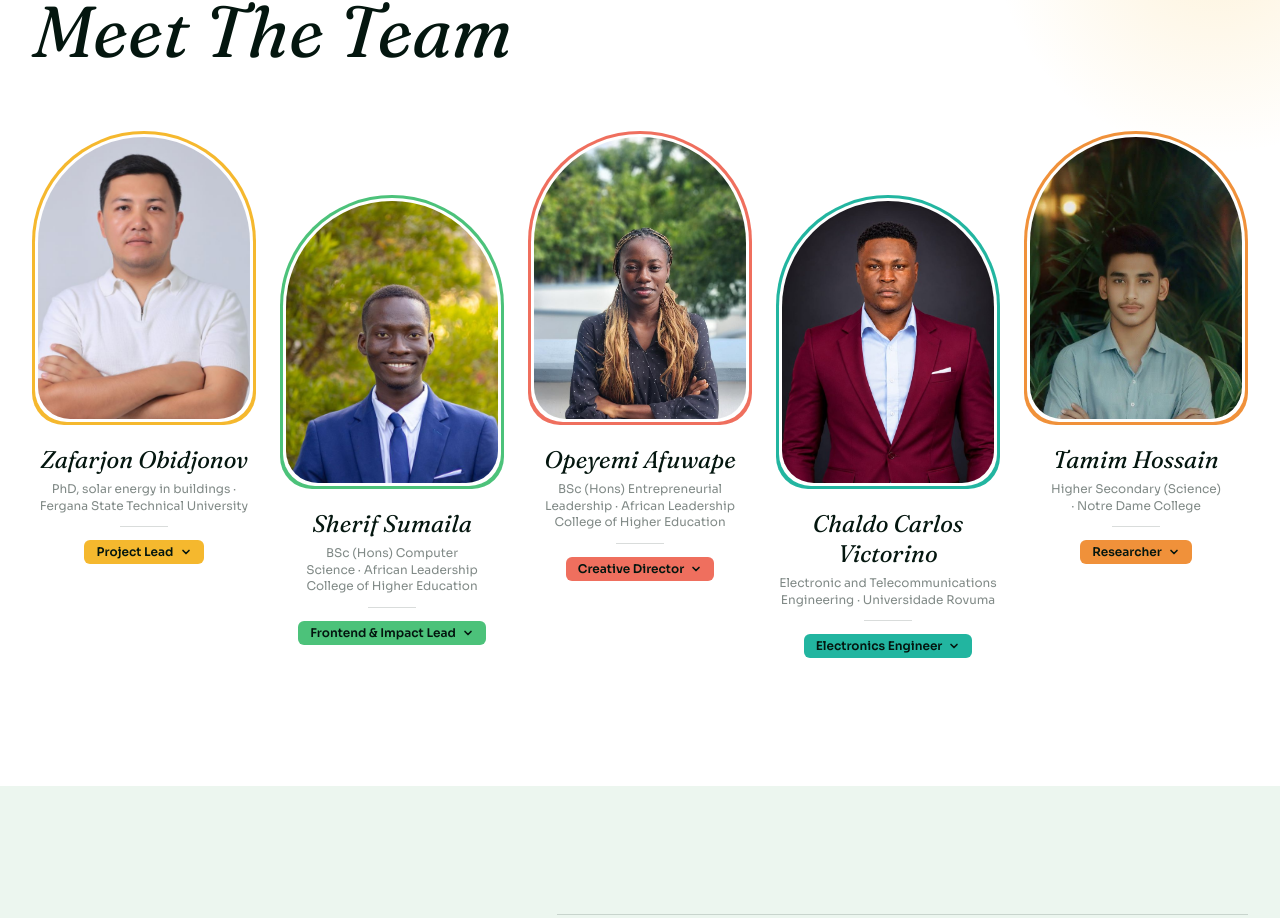
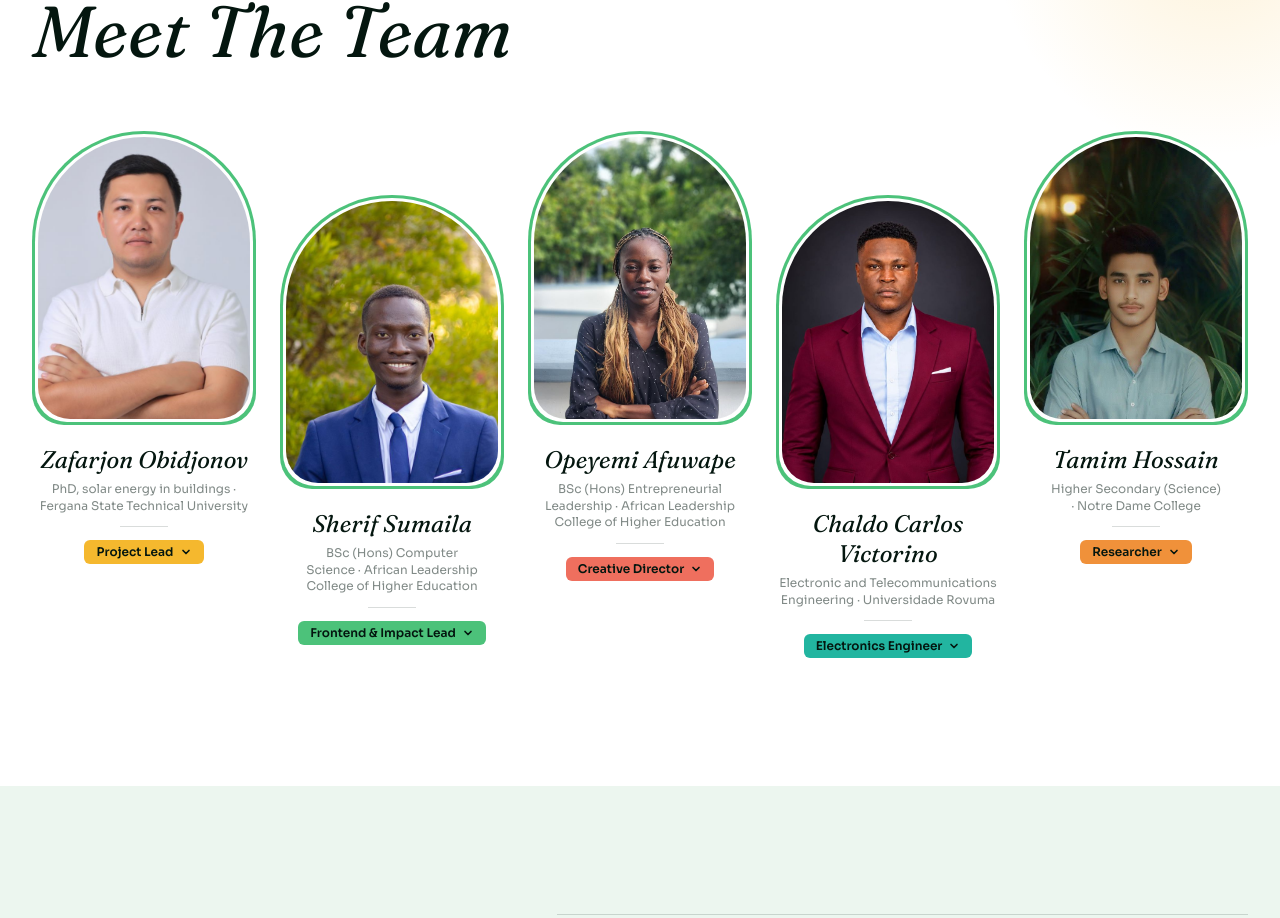
Before and after one commit to sumailasherif/solarskin-dashboard, a React (Vite) app in the folder frontend/: page / in a window 1280 px wide. Shown: the part 9055-9973 px from the top of the page. Built offline with nearby package versions, Linux system fonts and the light colour scheme; a web font is replaced by a local one.

Commit message:
refinement  added

```diff
--- a/frontend/src/components/TeamSection.tsx
+++ b/frontend/src/components/TeamSection.tsx
@@ -13,7 +13,7 @@ import { Reveal } from './Reveal';
 const ARCH = 'rounded-t-[50%_37.5%] rounded-b-[2rem]';
 
 /**
- * One person: arch photo (ringed in their colour) + name + credential + position tag
+ * One person: arch photo (green ring) + name + credential + position tag
  * (hover/tap the tag to slide down their full role).
  */
 function MemberCard({ member }: { member: TeamMember }) {
@@ -24,14 +24,14 @@ function MemberCard({ member }: { member: TeamMember }) {
   return (
     <article style={accent} className="group text-center">
       <div className="relative transition-transform duration-500 ease-[cubic-bezier(0.2,0.7,0.2,1)] group-hover:-translate-y-2">
-        {/* Glow in their colour behind the photo on hover */}
+        {/* Green glow behind the photo on hover */}
         <div
           aria-hidden
-          className={`absolute -inset-3 ${ARCH} bg-(--accent) opacity-0 blur-2xl transition-opacity duration-500 group-hover:opacity-60`}
+          className={`absolute -inset-3 ${ARCH} bg-leaf opacity-0 blur-2xl transition-opacity duration-500 group-hover:opacity-60`}
         />
 
-        {/* Coloured ring: a thin white gap, then their colour */}
-        <div className={`relative ${ARCH} bg-(--accent) p-[3px]`}>
+        {/* Green ring around every photo: a thin white gap, then leaf green */}
+        <div className={`relative ${ARCH} bg-leaf p-[3px]`}>
           <div className={`relative ${ARCH} bg-white p-[3px]`}>
             <div className={`relative aspect-[3/4] overflow-hidden ${ARCH}`}>
               {member.photo ? (
--- a/frontend/src/content/team.ts
+++ b/frontend/src/content/team.ts
@@ -36,7 +36,7 @@ export const TEAM: TeamMember[] = [
     title: 'Frontend & Impact Lead',
     credential: 'BSc (Hons) Computer Science · African Leadership College of Higher Education',
     details:
-      "Designed and built this website and the live monitoring dashboard for the sensor data. Works out the emission factors and energy statistics behind SolarSkin's CO₂ and sustainability impact.",
+      "Designed and builds the front-end website and the live monitoring dashboard. Does the impact research: the emission factors and energy statistics behind SolarSkin's CO₂ savings.",
     color: '#4cc27a', // leaf green
     photo: '/team/sherif.jpg',
     focus: '50% 35%',
```
